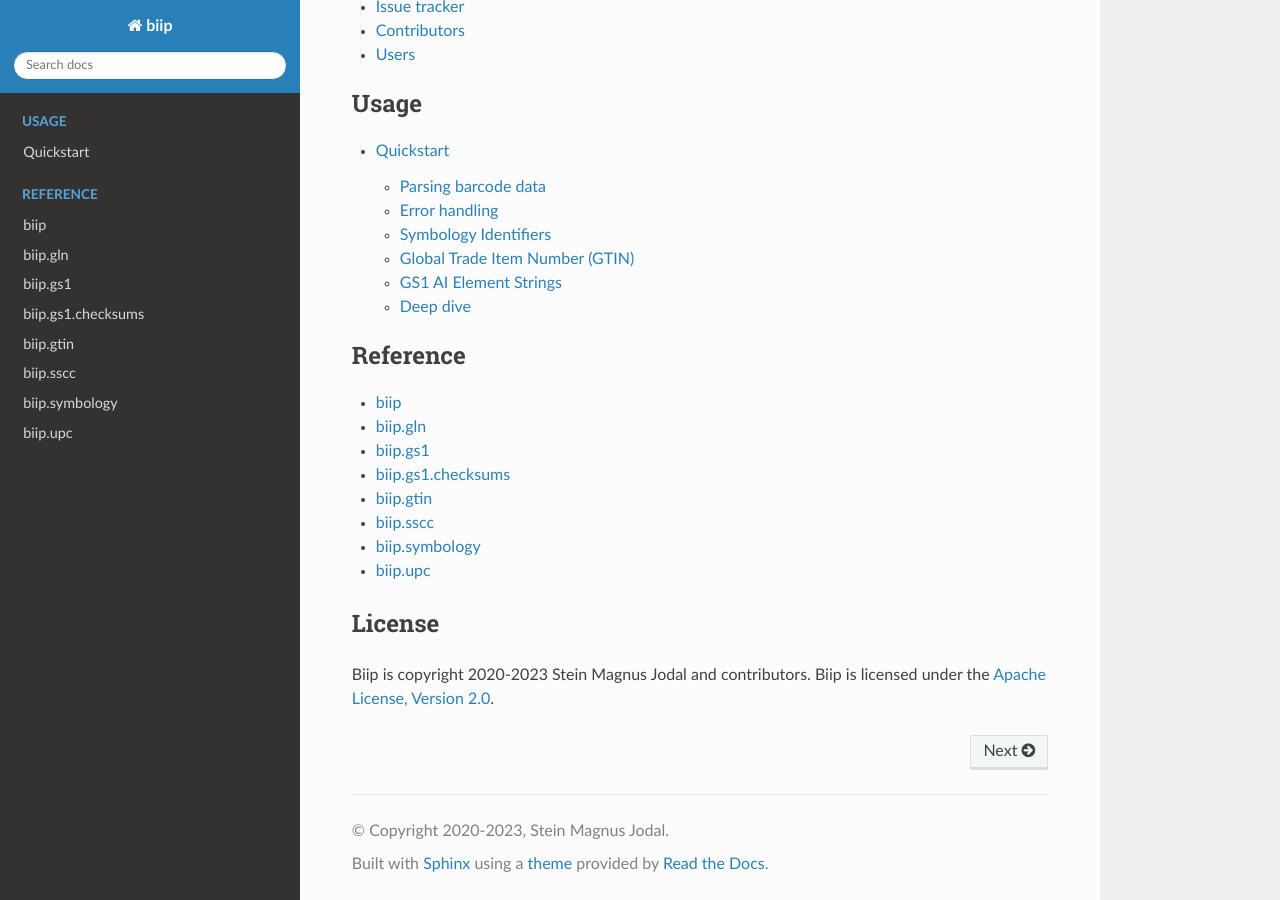
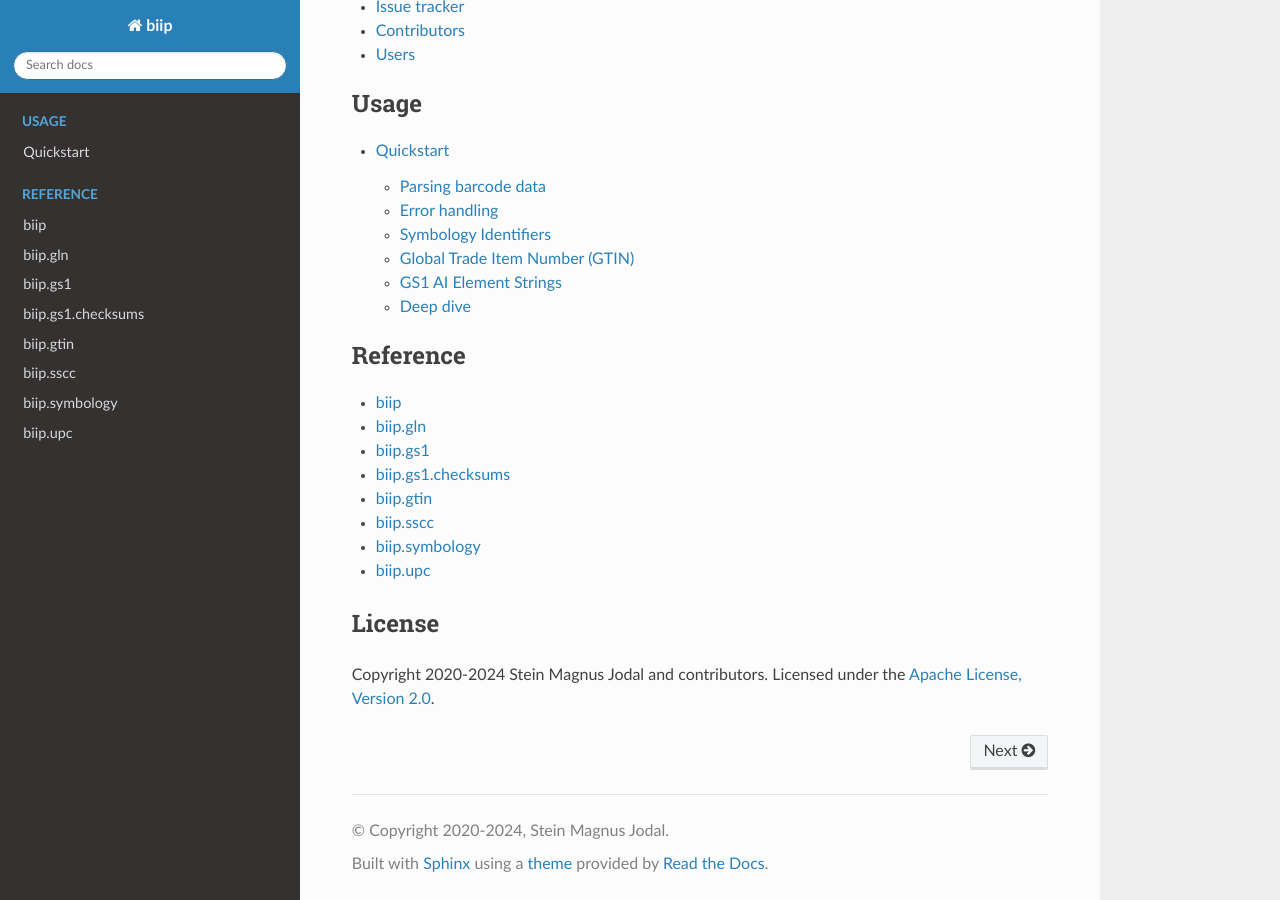
Before and after one commit to jodal/biip, a Sphinx documentation site: the page built from docs/index.rst, in a window 1280 px wide and 900 px high, scrolled down 940 px. Built offline with Sphinx 7.4.7 and the Read the Docs theme 2.0.0, drawn with Linux system fonts in a browser that asks for light colours.

Commit message:
Update copyright year

```diff
--- a/docs/conf.py
+++ b/docs/conf.py
@@ -2,7 +2,7 @@
 
 project = "biip"
 author = "Stein Magnus Jodal"
-copyright = f"2020-2023, {author}"  # noqa: A001
+copyright = f"2020-2024, {author}"  # noqa: A001
 
 extensions = [
     "sphinx.ext.autodoc",
--- a/docs/index.rst
+++ b/docs/index.rst
@@ -73,6 +73,6 @@ Project resources
 License
 =======
 
-Biip is copyright 2020-2023 Stein Magnus Jodal and contributors.
-Biip is licensed under the
+Copyright 2020-2024 Stein Magnus Jodal and contributors.
+Licensed under the
 `Apache License, Version 2.0 <https://www.apache.org/licenses/LICENSE-2.0>`_.
```
Also changed, not shown: README.md (+2 -2 lines).
